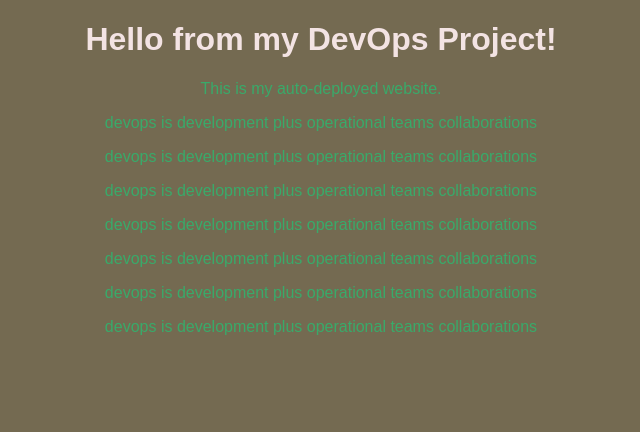
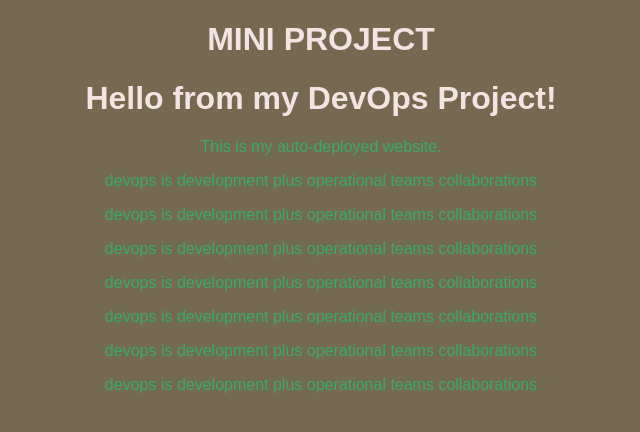
Before and after one commit to Daljeet8/devops-static-site, a plain HTML site: page index.html in a window 1280 px wide. Shown: the whole page, without its empty margins (319-959 px from the left). Drawn offline with Linux system fonts and the light colour scheme.

Commit message:
new changes

```diff
--- a/index.html
+++ b/index.html
@@ -6,6 +6,9 @@
   <link rel="stylesheet" href="style.css">
 </head>
 <body>
+  <h1>
+    MINI PROJECT
+  </h1>
   <h1>Hello from my DevOps Project!</h1>
 
   <p>This is my auto-deployed website.</p>
```
